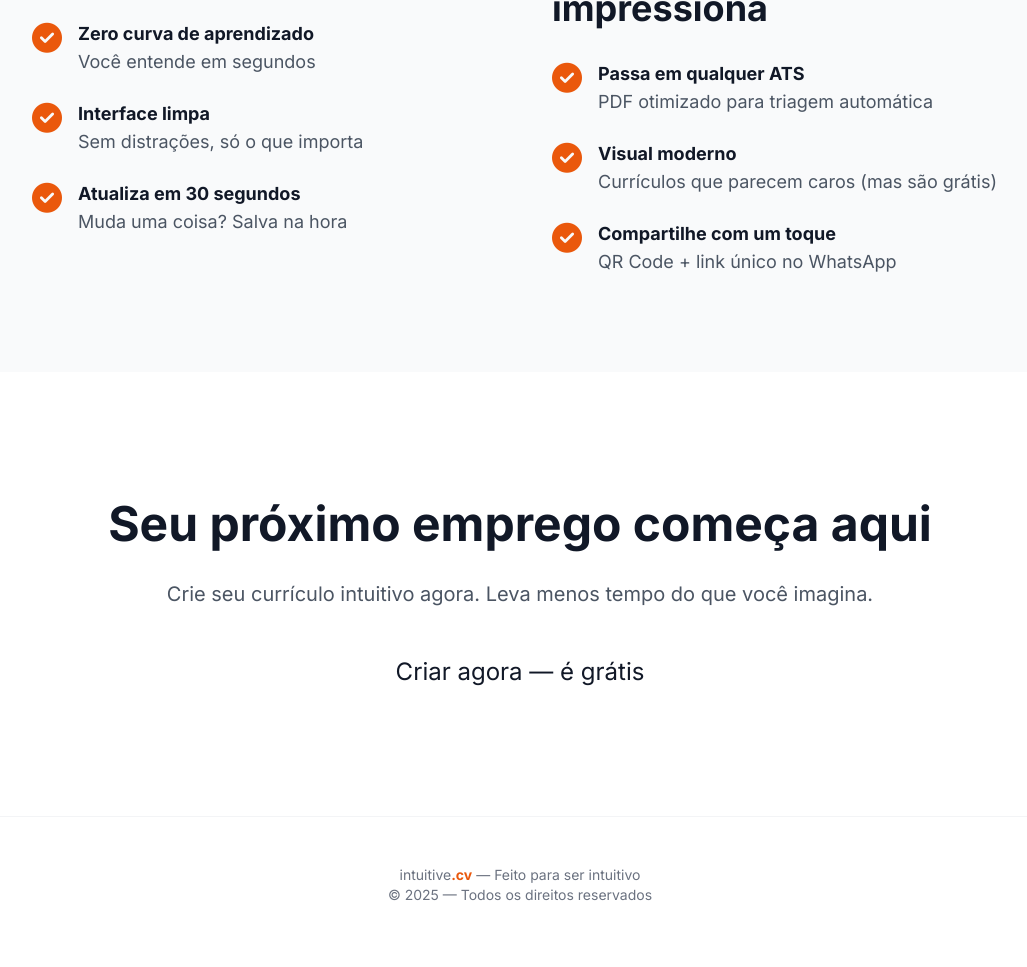
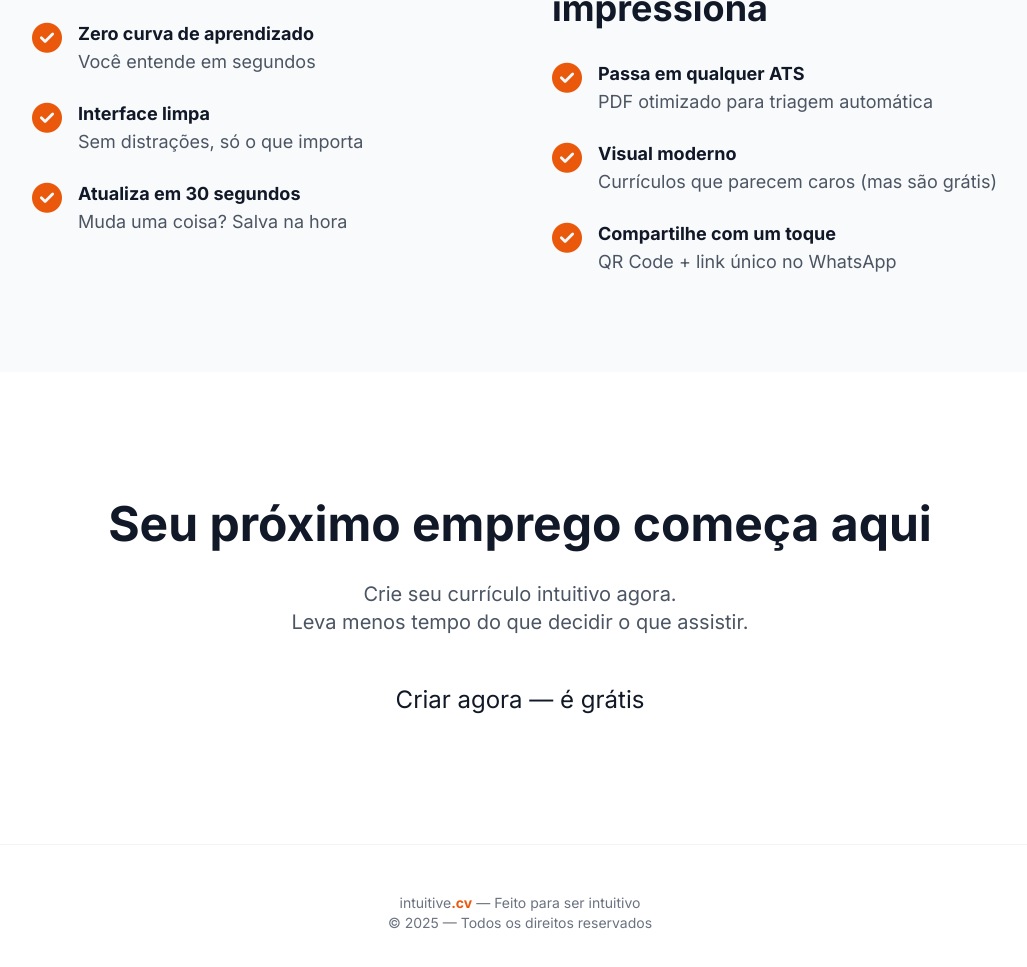
Before and after one commit to luckvice/luckvice.github.io, a plain HTML site: page projeto-envelope.html in a window 1280 px wide. Shown: the part 2086-3053 px from the top of the page, without its empty margins (120-1147 px from the left). Drawn offline with nearby package versions, Linux system fonts and the light colour scheme.

Commit message:
Update comments and text in projeto-envelope.html

```diff
--- a/projeto-envelope.html
+++ b/projeto-envelope.html
@@ -119,7 +119,7 @@
     </div>
   </section>
 
-  <!-- Problemas que resolvemos (Canva, Word, sites de vagas) -->
+  <!-- Problemas que resolvemos -->
   <section class="py-24">
     <div class="max-w-5xl mx-auto px-6">
       <h2 class="text-4xl md:text-5xl font-bold text-center mb-16 fade-up">
@@ -154,7 +154,7 @@
     </div>
   </section>
 
-  <!-- Benefícios curtos e diretos -->
+  <!-- Benefícios -->
   <section class="py-24 bg-[var(--light)]">
     <div class="max-w-5xl mx-auto px-6 grid md:grid-cols-2 gap-16">
       <div class="fade-up" style="transition-delay: 0.1s;">
@@ -213,14 +213,14 @@
     </div>
   </section>
 
-  <!-- CTA final -->
+  <!-- CTA final com a frase escolhida -->
   <section class="py-32">
     <div class="max-w-4xl mx-auto px-6 text-center">
       <h2 class="text-4xl md:text-5xl font-bold mb-8 fade-up">
         Seu próximo emprego começa aqui
       </h2>
       <p class="text-xl text-gray-600 mb-12 fade-up" style="transition-delay: 0.2s;">
-        Crie seu currículo intuitivo agora. Leva menos tempo do que você imagina.
+        Crie seu currículo intuitivo agora.<br>Leva menos tempo do que decidir o que assistir.
       </p>
       <a href="#" class="btn-primary text-2xl fade-up" style="transition-delay: 0.4s;">
         Criar agora — é grátis
```
